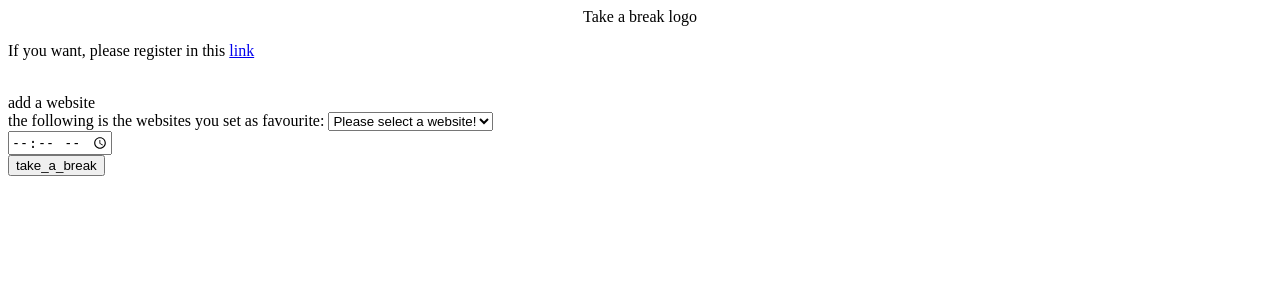
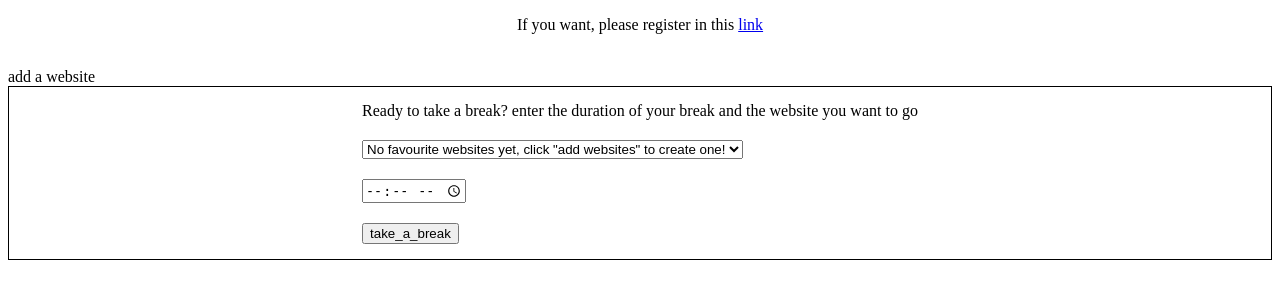
Before and after one commit to ChenxuanWei0428/Take_a_break, a Django app: template take_a_break_app/templates/take_a_break_app/main.html in a window 1280 px wide. Shown: the top 300 px of the page. Run offline with Django 3.2, Linux system fonts and the light colour scheme; the template is opened without the code that fills it, so the values that code supplies are empty.

Commit message:
update main page

```diff
--- a/take_a_break_app/forms.py
+++ b/take_a_break_app/forms.py
@@ -11,5 +11,5 @@ class User_login(forms.Form):
     password = forms.CharField(label = "password")
 
 class take_a_break(forms.Form):
-    time = forms.TimeField(label="time")
+    time = forms.CharField(label="time")
     website = forms.CharField(label="website")
--- a/take_a_break_app/static/take_a_break_app/layout.css
+++ b/take_a_break_app/static/take_a_break_app/layout.css
@@ -1,5 +1,5 @@
 #header{
     text-align: center;
-    font:2vw;
+    font:4vw;
 
 }
--- a/take_a_break_app/static/take_a_break_app/main.css
+++ b/take_a_break_app/static/take_a_break_app/main.css
@@ -0,0 +1,16 @@
+#intro {
+    text-align: center;
+    font: 3vw;
+
+}
+
+#take_a_break {
+    display: flex;
+    justify-content: center;
+    border: 1px solid black;
+    padding: 5px;
+}
+
+#form_items > *{
+    padding: 10px;
+}
--- a/take_a_break_app/templates/take_a_break_app/layout.html
+++ b/take_a_break_app/templates/take_a_break_app/layout.html
@@ -14,7 +14,7 @@
 
     <body>
         <div id="header">
-            Take a break logo
+            <!-- <h1>Take a break!</h1>-->
         </div>
 
         {% block body %}
--- a/take_a_break_app/templates/take_a_break_app/main.html
+++ b/take_a_break_app/templates/take_a_break_app/main.html
@@ -20,17 +20,20 @@
 <div id="add">
     <a herf="{% url 'take_a_break_app:add' %}">add a website</a>
 </div>
-<div id="main_function">
-    <form id="take_a_break" action = "{% url 'take_a_break_app:main' %}" method="post">
-        the following is the websites you set as favourite:
-
-        <select name="website" id="websites"}>
+<div id="take_a_break">
+    <form action = "{% url 'take_a_break_app:main' %}" method="post">
+        {% csrf_token %}
+        <div id="form_items">
+            <div id="form_intro">
+                Ready to take a break? enter the duration of your break and the website you want to go
+            </div>
+            <div id="websites">
+                <select name="website">
                     <div id="default">
-            {% if websites.all %}
+                    {% if list_of_websites %}
                         <option value="defalut">Please select a website!</option>
+                    {% else %}
                         <option value="defalut">No favourite websites yet, click "add websites" to create one!</option>
-            {% else %}
-                <option value="defalut">Please select a website!</option>
                     {% endif %}
                     </div>
                     {% for website in list_of_websites %}
@@ -39,14 +42,16 @@
                         </div>
                     {% endfor %}
                 </select>
+            </div>
             <div id="time">
                 <input type="time" id="duration" name="duration">
             </div>
             <div id="submit">
                 <input type="submit" value="take_a_break">
             </div>
+        </div>
     </form>
-
 </div>
 
+
 {% endblock %}
--- a/take_a_break_app/templates/take_a_break_app/start.html
+++ b/take_a_break_app/templates/take_a_break_app/start.html
@@ -16,8 +16,8 @@
     };
 </script>
 <div id = "start_intro">
-    <h1>Hello, I am Chenxuan Wei !</h1>
-    <h2>Please Take a break!</h2>
+    <h1>Welcome to the take a break APP</h1>
+    <h4>Built by Chenxuan Wei</h4>
 </div>
 <div id = "login_wap">
     <div id = "all_form">
--- a/take_a_break_app/views.py
+++ b/take_a_break_app/views.py
@@ -44,6 +44,7 @@ def main(request, guest):
         if form.is_valid():
             time = form.cleaned_data["time"]
             website = form.cleaned_data["website"]
+            return HttpResponseRedirect(reverse("take_a_break_app:break", kwargs={"time": time, "website": website}))
 
     else:
         if (guest):
@@ -55,6 +56,8 @@ def main(request, guest):
             for web_id in list_of_web_id:
                 website = Websites.objects.get(pk=web_id)
                 list_of_websites.append(website)
+            if len(list_of_websites) == 0:
+                list_of_websites = None
             return render(request, "take_a_break_app/main.html", {
                 "username" : request.session["username"],
                 "list_of_websites" : list_of_websites,
```
Lines whose indentation alone changed are shown as unchanged.
